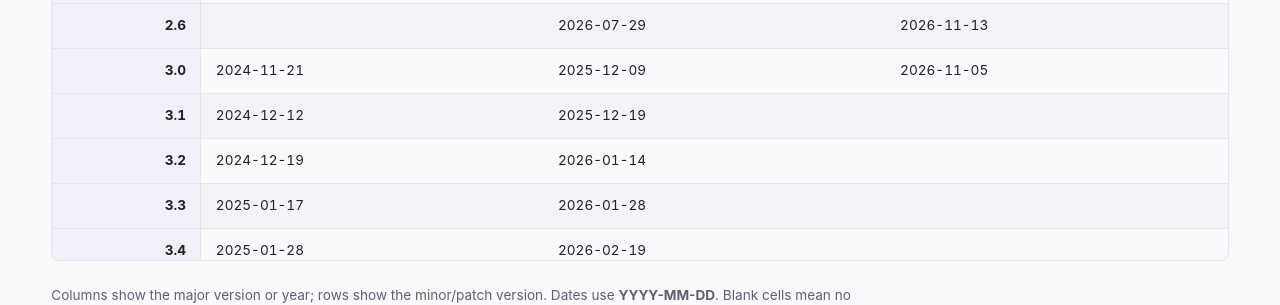
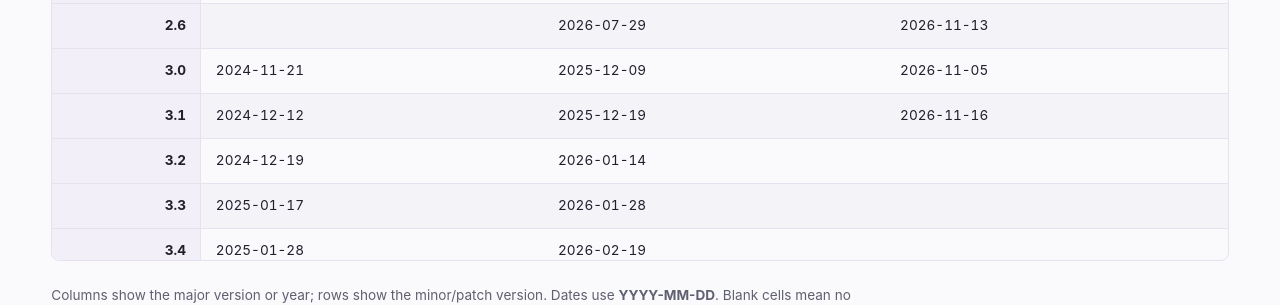
Before and after one commit to ChrisCarini/jb-i-r-d-test, a Jekyll site: the page built from ides/RustRover_Release_Dates.md, in a window 1280 px wide. Shown: the part 1078-1383 px from the top of the page. Built offline with Jekyll 4.4.1, drawn with Linux system fonts in a browser that asks for light colours; our own code applies the rules of GitHub Pages for plain Markdown files.

Commit message:
Update IDE release dates.
Files changed:
--------------
ides/RubyMine_Release_Dates.md
ides/RustRover_Release_Dates.md

```diff
--- a/ides/RustRover_Release_Dates.md
+++ b/ides/RustRover_Release_Dates.md
@@ -20,7 +20,7 @@ Below you will find a table of the JetBrains RustRover Release Dates.
 | 2.5 | 2024-11-07 | 2025-11-27 | 2026-10-30 |
 | 2.6 |            | 2026-07-29 | 2026-11-13 |
 | 3.0 | 2024-11-21 | 2025-12-09 | 2026-11-05 |
-| 3.1 | 2024-12-12 | 2025-12-19 |            |
+| 3.1 | 2024-12-12 | 2025-12-19 | 2026-11-16 |
 | 3.2 | 2024-12-19 | 2026-01-14 |            |
 | 3.3 | 2025-01-17 | 2026-01-28 |            |
 | 3.4 | 2025-01-28 | 2026-02-19 |            |
```
Also changed, not shown: ides/RubyMine_Release_Dates.md (+1 -1 lines).
